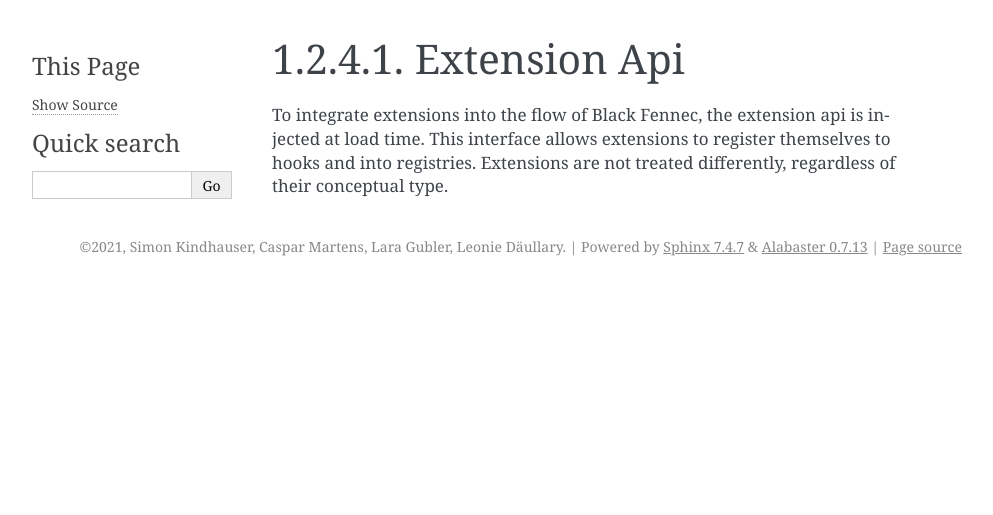
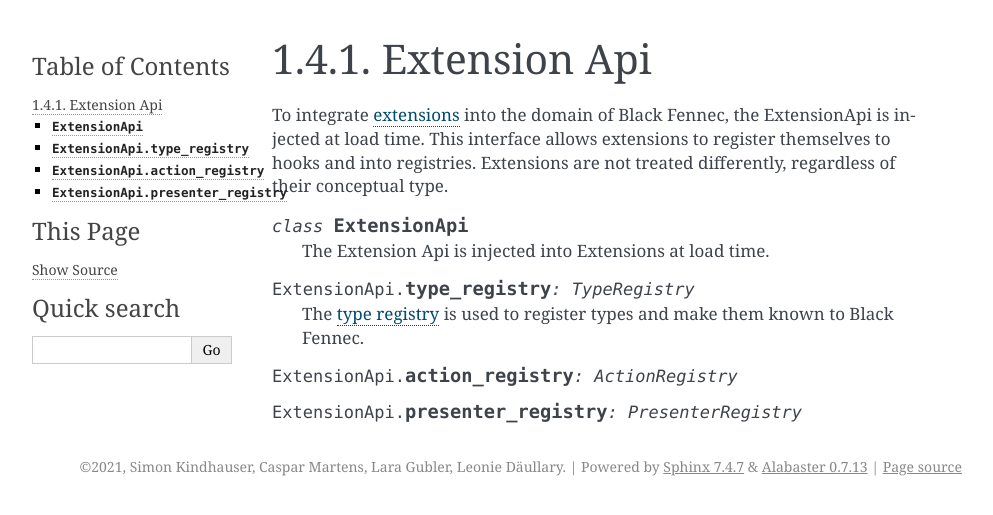
Before and after one commit to blackfennec-org/blackfennec, a Sphinx documentation site: the page built from docs/source/domain_model/extensions/extension_api.rst, in a window 1280 px wide. Shown: the top 515 px of the page, without its empty margins (148-1141 px from the left). Built offline with Sphinx 7.4.7, drawn with Linux system fonts in a browser that asks for light colours.

Commit message:
add domain concept type registry

```diff
--- a/docs/source/domain_model/extensions/extension_api.rst
+++ b/docs/source/domain_model/extensions/extension_api.rst
@@ -1,3 +1,20 @@
+.. _definition_extension_api:
+
 Extension Api
 =============
-To integrate extensions into the flow of Black Fennec, the extension api is injected at load time. This interface allows extensions to register themselves to hooks and into registries. Extensions are not treated differently, regardless of their conceptual type.
+To integrate :ref:`extensions <definition_extension>` into the domain of Black Fennec, the ExtensionApi is injected at load time. This interface allows extensions to register themselves to hooks and into registries. Extensions are not treated differently, regardless of their conceptual type.
+
+.. py:class:: ExtensionApi
+
+    The Extension Api is injected into Extensions at load time.
+
+.. py:attribute:: ExtensionApi.type_registry
+    :type: TypeRegistry
+
+    The :ref:`type registry <definition_type_registry>` is used to register types and make them known to Black Fennec.
+
+.. py:attribute:: ExtensionApi.action_registry
+    :type: ActionRegistry
+
+.. py:attribute:: ExtensionApi.presenter_registry
+    :type: PresenterRegistry
--- a/docs/source/domain_model/type_system/index.rst
+++ b/docs/source/domain_model/type_system/index.rst
@@ -9,3 +9,4 @@
     types
     core_types
     base_types
+    type_registry
--- a/docs/source/domain_model/type_system/selection_process.rst
+++ b/docs/source/domain_model/type_system/selection_process.rst
@@ -20,7 +20,7 @@
 .. _type registry:
 
 type registry
-  In the context of this document the type registry is a centralised and authoritative database of all known types. In practice some of these types may have been registered by extensions.
+  In the context of this document the type registry is a centralised and authoritative database of all known types. In practice some of these types may have been registered by extensions. The section :ref:`type registry <definition_type_registry>` covers this concept.
 
 .. _auction:
 
--- /dev/null
+++ b/docs/source/domain_model/type_system/type_registry.rst
@@ -0,0 +1,5 @@
+.. _definition_type_registry:
+
+Type Registry
+=============
+The TypeRegistry is a register of all known (aka registered) :ref:`types <definition_type>`. Types which are not known to the type registry will be considered in the :ref:`selection process <definition_selection_process>`. The type registry is a vital part of the :ref:`ExtensionApi <definition_extension_api>`
```
Also changed, not shown: docs/source/domain_model/index.rst (+13 -11 lines).
